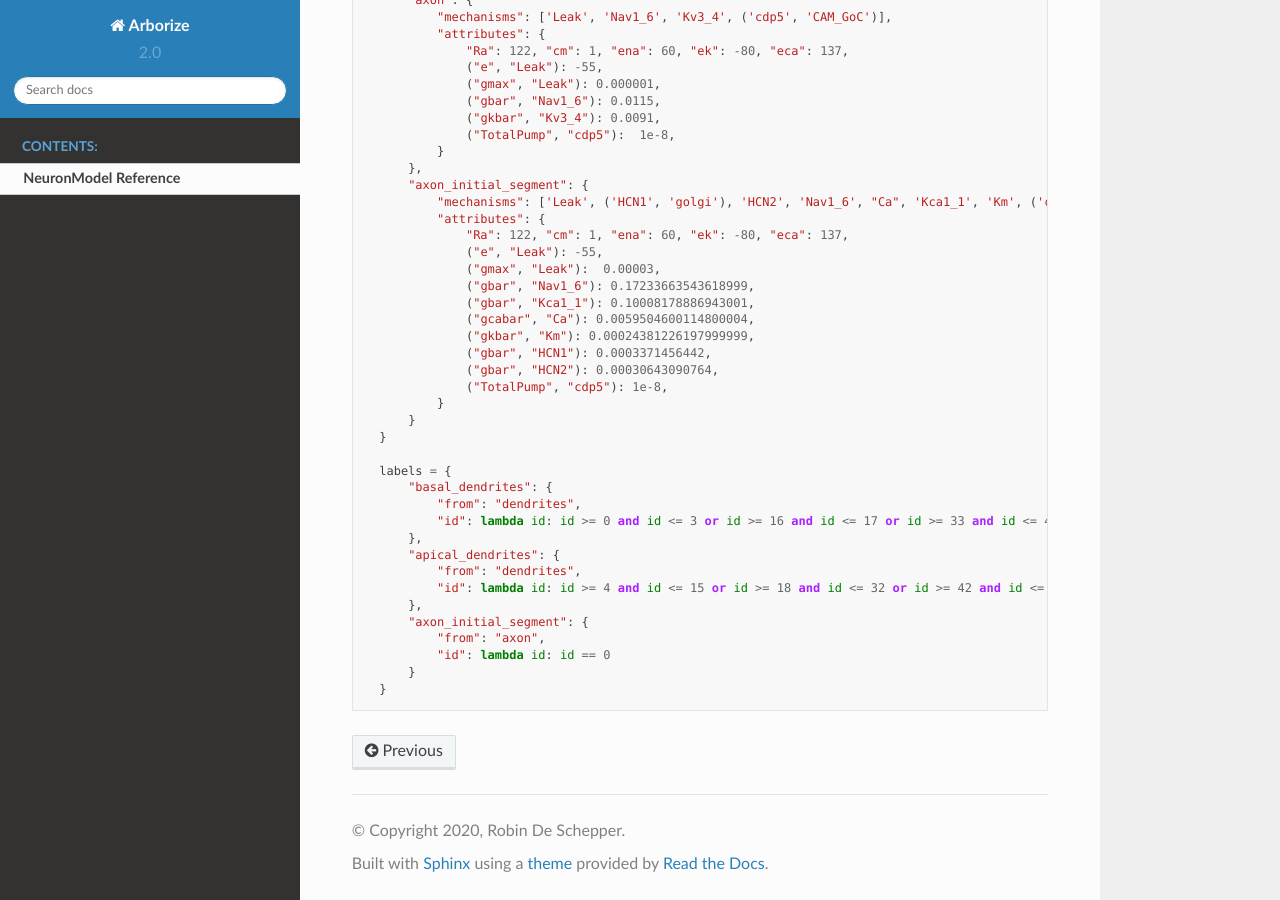
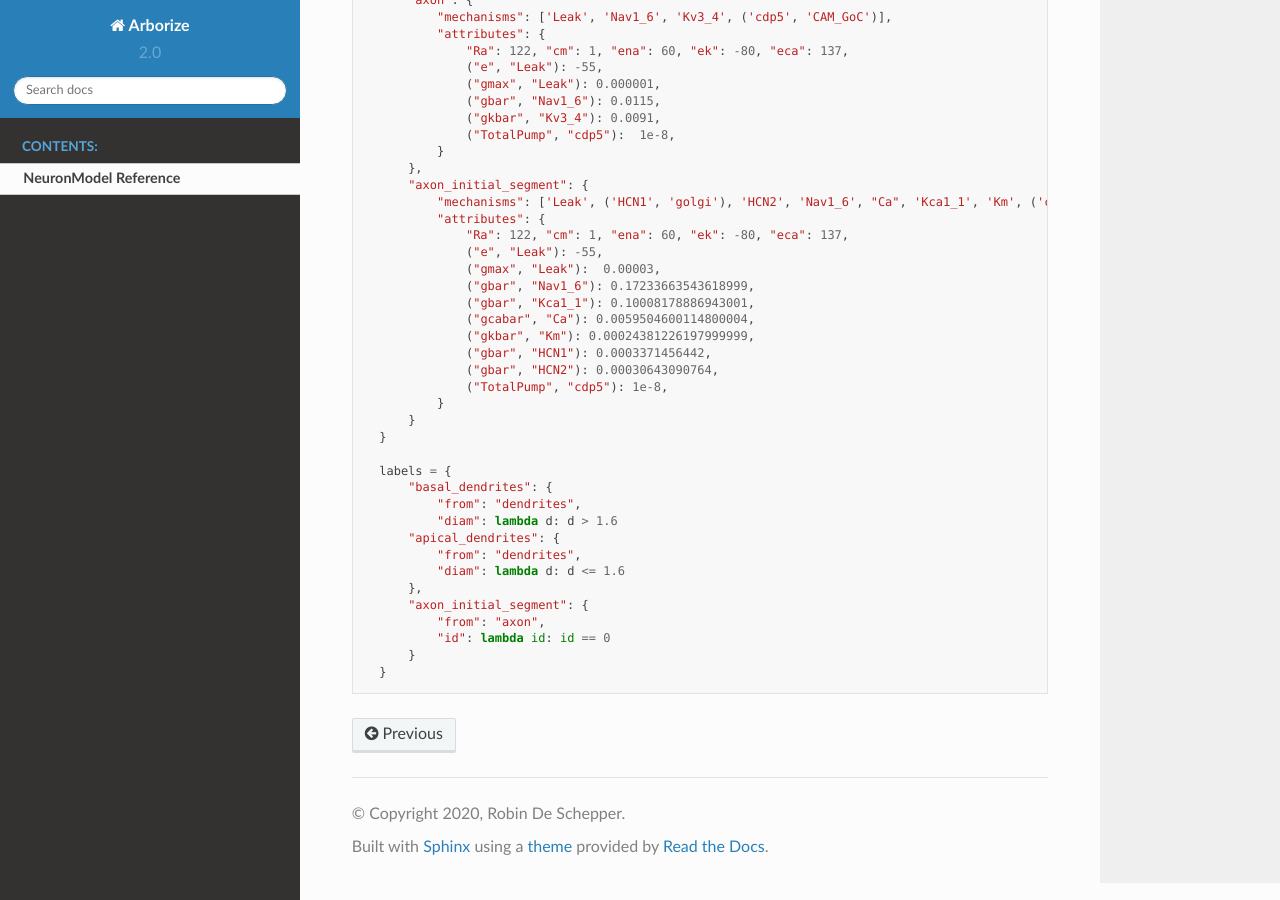
Before and after one commit to dbbs-lab/arborize, a Sphinx documentation site: the page built from docs/source/neuron_model.rst, in a window 1280 px wide and 900 px high, scrolled down 1812 px. Built offline with Sphinx 7.4.7 and the Read the Docs theme 2.0.0, drawn with Linux system fonts in a browser that asks for light colours; formulas are drawn with MathJax 3; pages that are not in the unit, such as notebooks, are missing from menus.

Commit message:
removed the ID based labelling (as it sucks and couples model to morph)

```diff
--- a/docs/source/neuron_model.rst
+++ b/docs/source/neuron_model.rst
@@ -130,11 +130,10 @@ In lieu of actual documentation, here's an example:
       labels = {
           "basal_dendrites": {
               "from": "dendrites",
-              "id": lambda id: id >= 0 and id <= 3 or id >= 16 and id <= 17 or id >= 33 and id <= 41 or id == 84 or id >= 105 and id <= 150
-          },
+              "diam": lambda d: d > 1.6
           "apical_dendrites": {
               "from": "dendrites",
-              "id": lambda id: id >= 4 and id <= 15 or id >= 18 and id <= 32 or id >= 42 and id <= 83 or id >= 85 and id <= 104
+              "diam": lambda d: d <= 1.6
           },
           "axon_initial_segment": {
               "from": "axon",
```
